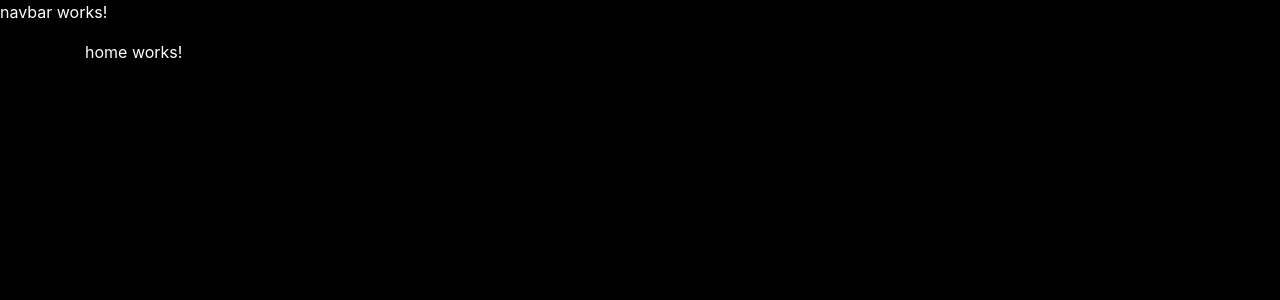
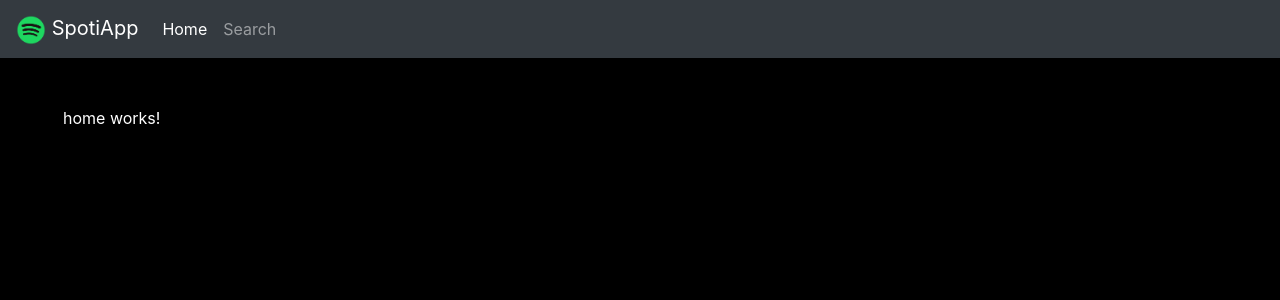
Before and after one commit to leonardo15043/ApiSpotify-Angular, an Angular app: page /#/home in a window 1280 px wide. Shown: the top 300 px of the page. Built offline with nearby package versions, Linux system fonts and the light colour scheme.

Commit message:
Barra de navegacion y links del menu

```diff
--- a/src/app/app.component.html
+++ b/src/app/app.component.html
@@ -1,4 +1,4 @@
 <app-navbar></app-navbar>
-<div class="container">
+<div class="container m-5">
    <router-outlet></router-outlet>
 </div>
--- a/src/app/components/shared/navbar/navbar.component.html
+++ b/src/app/components/shared/navbar/navbar.component.html
@@ -1,3 +1,20 @@
-<p>
-  navbar works!
-</p>
+<nav class="navbar navbar-expand-md navbar-dark bg-dark">
+  <a class="navbar-brand" href="#">
+    <img src="assets/img/banner-ico.png" width="30" height="30" alt="">
+    SpotiApp
+  </a>
+  <button class="navbar-toggler" type="button" data-toggle="collapse" data-target="#navbarSupportedContent" aria-controls="navbarSupportedContent" aria-expanded="false" aria-label="Toggle navigation">
+    <span class="navbar-toggler-icon"></span>
+  </button>
+
+  <div class="collapse navbar-collapse" id="navbarSupportedContent">
+    <ul class="navbar-nav mr-auto">
+      <li class="nav-item" routerLinkActive="active">
+        <a class="nav-link" [routerLink]="['home']">Home</a>
+      </li>
+      <li class="nav-item" routerLinkActive="active">
+        <a class="nav-link" [routerLink]="['search']">Search</a>
+      </li>
+    </ul>
+  </div>
+</nav>
```
